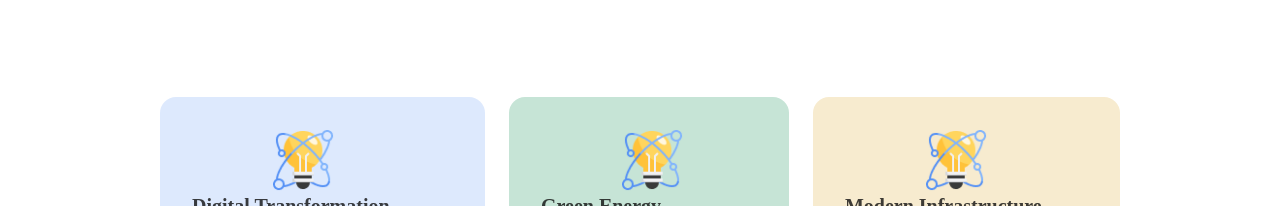
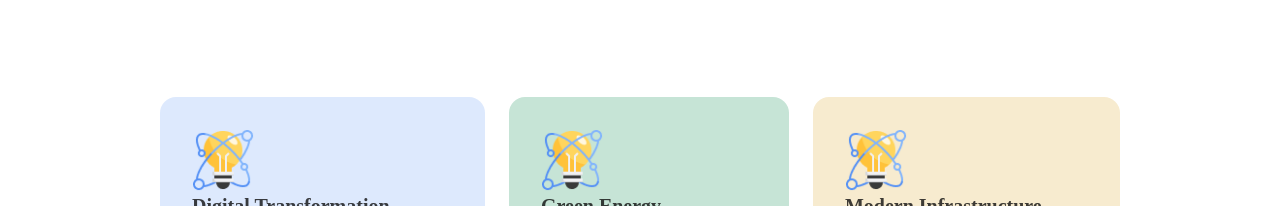
Before and after one commit to Abir-hasan-52/Assignment-1-repo, a plain HTML site: page index.html in a window 1280 px wide. Shown: the part 746-952 px from the top of the page. Drawn offline with Linux system fonts and the light colour scheme.

Commit message:
adding vision part

```diff
--- a/styles/style.css
+++ b/styles/style.css
@@ -112,7 +112,8 @@ img{
 .Vision-Future{
     display: flex;
     margin-left: 160px;
-    /* justify-content: space-between; */
+
+
 
 
 }
@@ -120,6 +121,7 @@ img{
 
     width: 62px;
     height: 62px;
+    padding: 0;
 
 
 }
```
